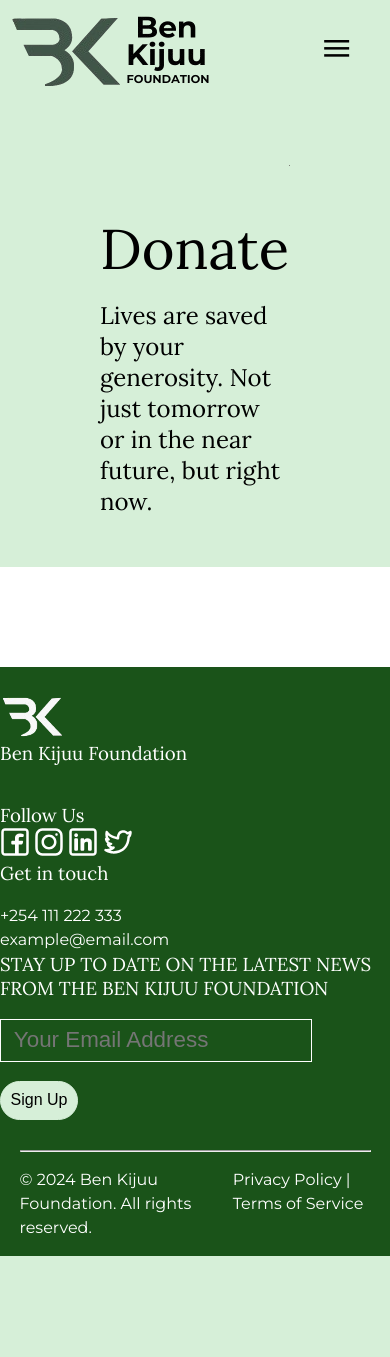
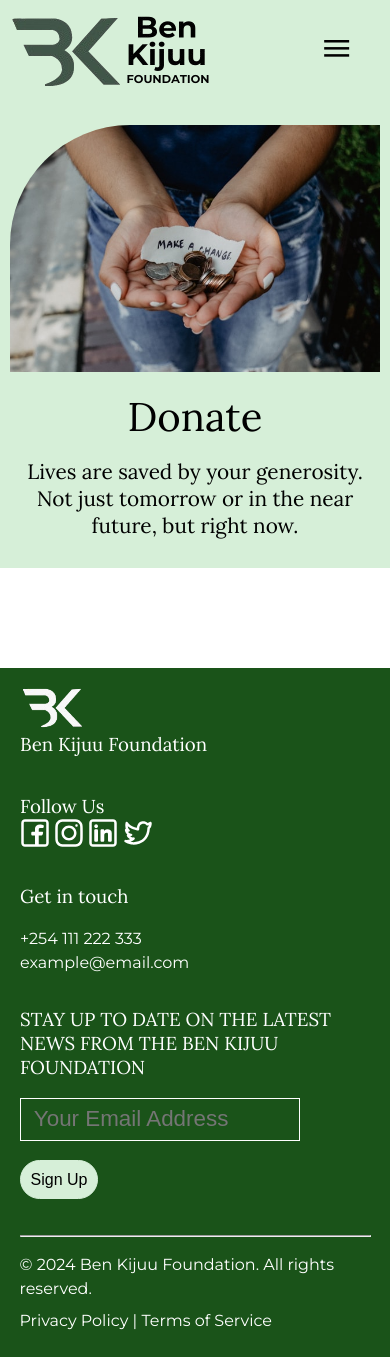
Before and after one commit to PGOpenda/foundation, a SvelteKit app: page /donate in a window 390 px wide. Before the commit the page ends 1256 px from the top, so only its background shows below. Built offline with nearby package versions, Linux system fonts and the light colour scheme.

Commit message:
Adjustment: Mobile styles added

```diff
--- a/src/lib/components/Footer.svelte
+++ b/src/lib/components/Footer.svelte
@@ -21,7 +21,7 @@
 			<p>+254 111 222 333</p>
 			<p>example@email.com</p>
 		</div>
-		<div>
+		<div class="form">
 			<form>
 				<h3>STAY UP TO DATE ON THE LATEST NEWS FROM THE BEN KIJUU FOUNDATION</h3>
 				<br>
@@ -124,11 +124,27 @@
 	@media screen and (max-width: 600px) {
 		.footer-section{
 			display: block;
-			padding: 30px 0;
+			padding: 20px 20px;
 		}
 
 		.footer-section h3{
 			padding-top: 0px;
 		}
+
+		.contact{
+			padding: 2rem 0rem;
+		}
+
+		.form{
+			padding-bottom: 1rem;
+		}
+
+		.footer-end{
+			display: block;
+		}
+
+		.footer-end p{
+			padding-bottom: 0.5rem;
+		}
 	}
 </style>
--- a/src/routes/about-us/+page.svelte
+++ b/src/routes/about-us/+page.svelte
@@ -228,6 +228,10 @@
 			font-size: 1.7em;
 		}
 
+		.journey-section h2{
+			font-size: 2rem;
+		}
+
 		.about-cards{
 			padding: 20px;
 		}
--- a/src/routes/donate/+page.svelte
+++ b/src/routes/donate/+page.svelte
@@ -9,7 +9,7 @@
 </svelte:head>
 
 <div class="donations-heading">
-    <div>
+    <div class="info">
         <h1>
             Donate
         </h1>
@@ -52,4 +52,33 @@
         padding: 50px 100px;
         background-color: white;
     }
+
+    /* Mobile Styles */
+    @media screen and (max-width: 600px) {
+        .donations-heading{
+			display: flex;
+			flex-direction: column-reverse;
+			padding: 10px;
+			align-items: center;
+		}
+
+		.donations-heading h1{
+			font-size: 2.5em;
+			padding: 0px 0;
+		}
+
+        .donations-heading h3{
+            font-size: 1.3rem;
+        }
+
+        .info{
+            padding: 1.2rem 0rem;
+            text-align: center;
+        }
+
+		.donations-heading img{
+			/* height: 230px; */
+			max-width: 370px;
+		}
+    }
 </style>
--- a/src/routes/liver-cancer/+page.svelte
+++ b/src/routes/liver-cancer/+page.svelte
@@ -402,6 +402,7 @@
 			display: flex;
 			flex-direction: column;
 			align-items: center;
+			width: 90%;
 		}
 
 		.analysis{
```
Also changed, not shown: src/routes/+page.svelte (+8 -4 lines), src/routes/merchandise/+page.svelte (+21 -0 lines).
